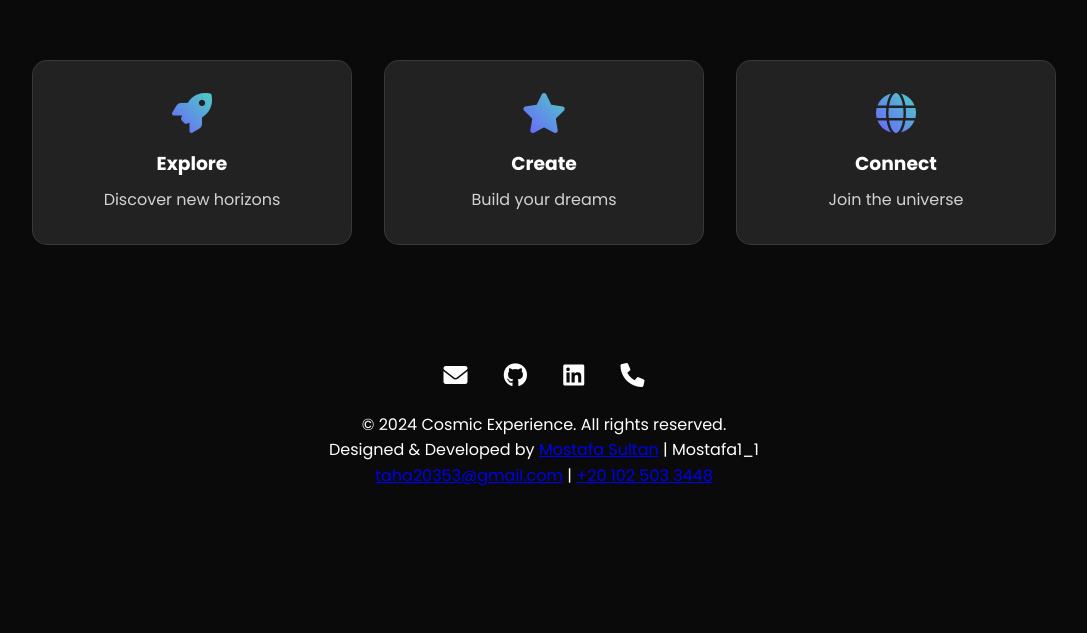
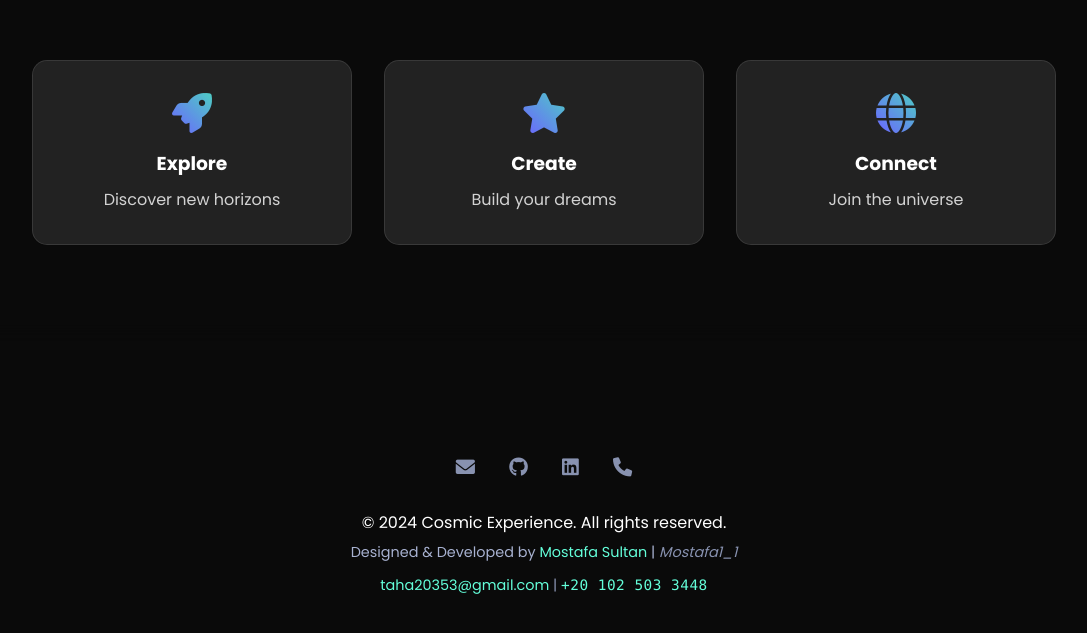
Before and after one commit to taha20353/cosmic-website, a plain HTML site: page index.html in a window 1280 px wide. Shown: the part 1468-2101 px from the top of the page, without its empty margins (96-1183 px from the left). Before the commit the page ends 1988 px from the top, so only its background shows below. Drawn offline with nearby package versions, Linux system fonts and the light colour scheme; animation ran at ten frames a second.

Commit message:
Update styles.css

```diff
--- a/styles.css
+++ b/styles.css
@@ -196,10 +196,16 @@ body {
 
 /* Footer */
 footer {
-    padding: 2rem;
+    padding: 4rem 2rem;
     text-align: center;
     position: relative;
     z-index: 2;
+    min-height: 50vh;
+    display: flex;
+    flex-direction: column;
+    justify-content: center;
+    background: rgba(10, 10, 10, 0.8);
+    backdrop-filter: blur(10px);
 }
 
 .social-links {
@@ -215,6 +221,62 @@ footer {
 
 .social-links a:hover {
     color: var(--primary-color);
+}
+
+/* Footer Styles */
+.footer-info {
+    text-align: center;
+    margin-top: 10px;
+}
+
+.designer-credit {
+    font-size: 0.9em;
+    margin-top: 5px;
+    color: #a8b2d1;
+    transition: color 0.3s ease;
+}
+
+.designer-link {
+    color: #64ffda;
+    text-decoration: none;
+    position: relative;
+    transition: all 0.3s ease;
+}
+
+.designer-link:hover {
+    color: #fff;
+}
+
+.designer-link::after {
+    content: '';
+    position: absolute;
+    width: 0;
+    height: 1px;
+    bottom: -2px;
+    left: 0;
+    background-color: #64ffda;
+    transition: width 0.3s ease;
+}
+
+.designer-link:hover::after {
+    width: 100%;
+}
+
+.nickname {
+    color: #8892b0;
+    font-style: italic;
+}
+
+.social-links a {
+    margin: 0 15px;
+    font-size: 1.2em;
+    color: #8892b0;
+    transition: color 0.3s ease, transform 0.3s ease;
+}
+
+.social-links a:hover {
+    color: #64ffda;
+    transform: translateY(-2px);
 }
 
 /* Animations */
@@ -283,3 +345,61 @@ footer {
         padding: 3rem 5%;
     }
 }
+
+/* Contact Info Styles */
+.contact-info {
+    margin-top: 10px;
+    font-size: 0.9em;
+    color: #8892b0;
+}
+
+.contact-link {
+    color: #64ffda;
+    text-decoration: none;
+    transition: all 0.3s ease;
+    position: relative;
+}
+
+.contact-link:hover {
+    color: #fff;
+}
+
+.contact-link::after {
+    content: '';
+    position: absolute;
+    width: 0;
+    height: 1px;
+    bottom: -2px;
+    left: 0;
+    background-color: #64ffda;
+    transition: width 0.3s ease;
+}
+
+.contact-link:hover::after {
+    width: 100%;
+}
+
+.social-links .contact-link {
+    color: #8892b0;
+}
+
+.social-links .contact-link:hover {
+    color: #64ffda;
+}
+
+/* Format phone number for better readability */
+.contact-info .contact-link[href^="tel"] {
+    font-family: 'Consolas', monospace;
+    letter-spacing: 0.5px;
+}
+
+/* Add at the beginning of the file, after imports */
+html {
+    scroll-behavior: smooth;
+    scroll-padding-top: 80px; /* This helps with fixed header */
+}
+
+/* Update the sections spacing */
+section {
+    scroll-margin-top: 80px; /* This helps with fixed header */
+}
```
